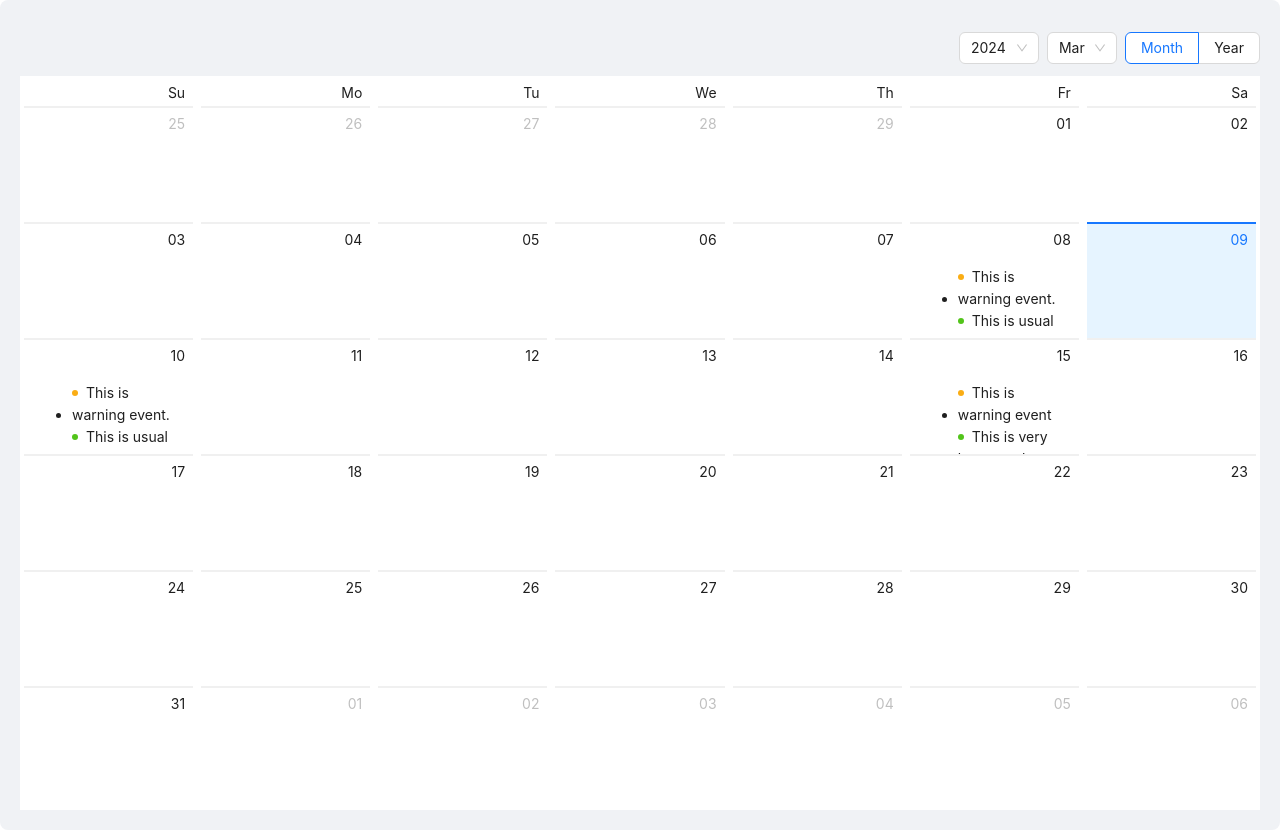
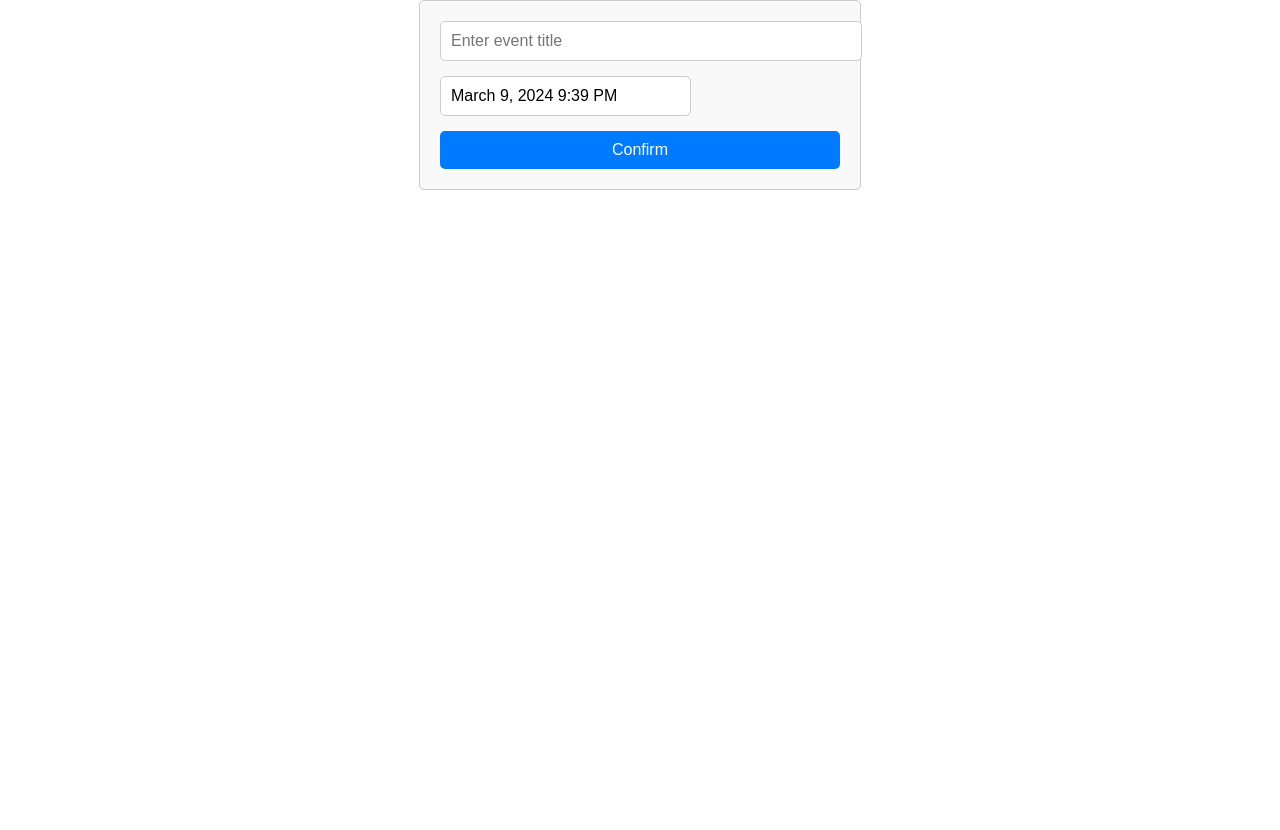
Before and after one commit to sids278/CollegeMajor, a React (Create React App) app: page /event-form in a window 1280 px wide. After the commit the page ends 800 px from the top, so only its background shows below. Built offline with nearby package versions, Linux system fonts and the light colour scheme.

Commit message:
form and time and date stamps added for all events

```diff
--- a/src/App.js
+++ b/src/App.js
@@ -1,10 +1,30 @@
-import logo from './logo.svg';
-import './App.css';
-import Fullcalendar from '../src/components/fullcalendar'
-function App() {
+import React, { useState } from 'react';
+import { BrowserRouter as Router, Route, Routes } from 'react-router-dom';
+
+import AddEventButton from './components/button';
+import EventForm from './components/form';
+import MyCalendar from './components/fullcalendar';
+
+const App = () => {
+  const [events, setEvents] = useState([]);
+
+  const handleEventSubmit = (event) => {
+    setEvents([...events, event]);
+  };
+
   return (
-    <Fullcalendar/>
+    <Router>
+      <Routes>
+        <Route path="/" element={<>
+          <AddEventButton onClick={() => window.location.href = "/event-form"} />
+          <MyCalendar events={events} />
+        </>} />
+        <Route path="/event-form" element={<EventForm onSubmit={handleEventSubmit} />} />
+      </Routes>
+    </Router>
   );
-}
+};
+
+
 
 export default App;
--- /dev/null
+++ b/src/components/button.js
@@ -0,0 +1,7 @@
+import React from 'react';
+
+const AddEventButton = ({ onClick }) => {
+    return <button onClick={onClick}>Add Event</button>;
+};
+
+export default AddEventButton;
--- /dev/null
+++ b/src/components/form.js
@@ -0,0 +1,47 @@
+import React, { useState } from 'react';
+import DatePicker from 'react-datepicker';
+import 'react-datepicker/dist/react-datepicker.css';
+import { useNavigate } from 'react-router-dom';
+import '/Users/siddharthsharma/Desktop/MAJOR/calendar/src/styles.css'; // Import the CSS file for styling
+
+const EventForm = ({ onSubmit }) => {
+    const [title, setTitle] = useState('');
+    const [date, setDate] = useState(new Date());
+    const navigate = useNavigate();
+
+    const handleSubmit = (e) => {
+        e.preventDefault();
+        onSubmit({ title, date });
+        navigate('/');
+    };
+
+    return (
+        <div className="form-container">
+            <form onSubmit={handleSubmit}>
+                <div className="input-field">
+                    <input
+                        type="text"
+                        placeholder="Enter event title"
+                        value={title}
+                        onChange={(e) => setTitle(e.target.value)}
+                    />
+                </div>
+                <div className="input-field">
+                    <DatePicker
+                        selected={date}
+                        onChange={(date) => setDate(date)}
+                        showTimeSelect
+                        timeFormat="HH:mm"
+                        timeIntervals={15}
+                        timeCaption="Time"
+                        dateFormat="MMMM d, yyyy h:mm aa"
+                        className="date-picker"
+                    />
+                </div>
+                <button type="submit" className="submit-button">Confirm</button>
+            </form>
+        </div>
+    );
+};
+
+export default EventForm;
--- a/src/components/fullcalendar.js
+++ b/src/components/fullcalendar.js
@@ -1,112 +1,31 @@
 import React from 'react';
-import { Badge, Calendar } from 'antd';
+import FullCalendar from '@fullcalendar/react';
+import dayGridPlugin from '@fullcalendar/daygrid';
+import { useNavigate } from 'react-router-dom';
 
-const getListData = (value) => {
-    let listData;
-    switch (value.date()) {
-        case 8:
-            listData = [
-                {
-                    type: 'warning',
-                    content: 'This is warning event.',
-                },
-                {
-                    type: 'success',
-                    content: 'This is usual event.',
-                },
-            ];
-            break;
-        case 10:
-            listData = [
-                {
-                    type: 'warning',
-                    content: 'This is warning event.',
-                },
-                {
-                    type: 'success',
-                    content: 'This is usual event.',
-                },
-                {
-                    type: 'error',
-                    content: 'This is error event.',
-                },
-            ];
-            break;
-        case 15:
-            listData = [
-                {
-                    type: 'warning',
-                    content: 'This is warning event',
-                },
-                {
-                    type: 'success',
-                    content: 'This is very long usual event......',
-                },
-                {
-                    type: 'error',
-                    content: 'This is error event 1.',
-                },
-                {
-                    type: 'error',
-                    content: 'This is error event 2.',
-                },
-                {
-                    type: 'error',
-                    content: 'This is error event 3.',
-                },
-                {
-                    type: 'error',
-                    content: 'This is error event 4.',
-                },
-            ];
-            break;
-        default:
-    }
-    return listData || [];
-};
+const MyCalendar = ({ events }) => {
+    const navigate = useNavigate();
 
-const getMonthData = (value) => {
-    if (value.month() === 8) {
-        return 1394;
-    }
-};
-
-const App = () => {
-    const monthCellRender = (value) => {
-        const num = getMonthData(value);
-        return num ? (
-            <div className="notes-month">
-                <section>{num}</section>
-                <span>Backlog number</span>
-            </div>
-        ) : null;
+    const handleEventSubmit = (event) => {
+        events.push(event);
+        navigate('/calendar');
     };
 
-    const dateCellRender = (value) => {
-        const listData = getListData(value);
-        return (
-            <ul className="events">
-                {listData.map((item, index) => (
-                    <li key={index}>
-                        <Badge status={item.type} text={item.content} />
-                    </li>
-                ))}
-            </ul>
-        );
-    };
-
-    const cellRender = (current, info) => {
-        if (info.type === 'date') return dateCellRender(current);
-        if (info.type === 'month') return monthCellRender(current);
-        return info.originNode;
-    };
+    const calendarEvents = events.map((event) => ({
+        ...event,
+        title: `${event.title} - ${event.date.toLocaleTimeString([], { hour: '2-digit', minute: '2-digit' })}`
+    }));
 
     return (
-        <Calendar
-            cellRender={cellRender}
-            style={{ background: '#f0f2f5', padding: '20px', borderRadius: '8px' }} // Add custom style to the Calendar component
-        />
+        <div className="calendar-container">
+            <FullCalendar
+                plugins={[dayGridPlugin]}
+                initialView="dayGridMonth"
+                weekends={true}
+                events={calendarEvents}
+            />
+        </div>
     );
 };
 
-export default App;
+export default MyCalendar;
--- /dev/null
+++ b/src/styles.css
@@ -0,0 +1,49 @@
+/* styles.css */
+
+/* Form container */
+.form-container {
+    max-width: 400px;
+    margin: 0 auto;
+    padding: 20px;
+    border: 1px solid #ccc;
+    border-radius: 5px;
+    background-color: #f9f9f9;
+}
+
+/* Form input fields */
+.input-field {
+    margin-bottom: 15px;
+}
+
+.input-field input {
+    width: 100%;
+    padding: 10px;
+    border: 1px solid #ccc;
+    border-radius: 5px;
+    font-size: 16px;
+}
+
+/* Date picker */
+.date-picker {
+    width: 100%;
+    padding: 10px;
+    border: 1px solid #ccc;
+    border-radius: 5px;
+    font-size: 16px;
+}
+
+/* Submit button */
+.submit-button {
+    width: 100%;
+    padding: 10px;
+    border: none;
+    border-radius: 5px;
+    background-color: #007bff;
+    color: #fff;
+    font-size: 16px;
+    cursor: pointer;
+}
+
+.submit-button:hover {
+    background-color: #0056b3;
+}
```
Also changed, not shown: package.json (+10 -2 lines), 1 other file (tests, documents, lock files or other folders).
